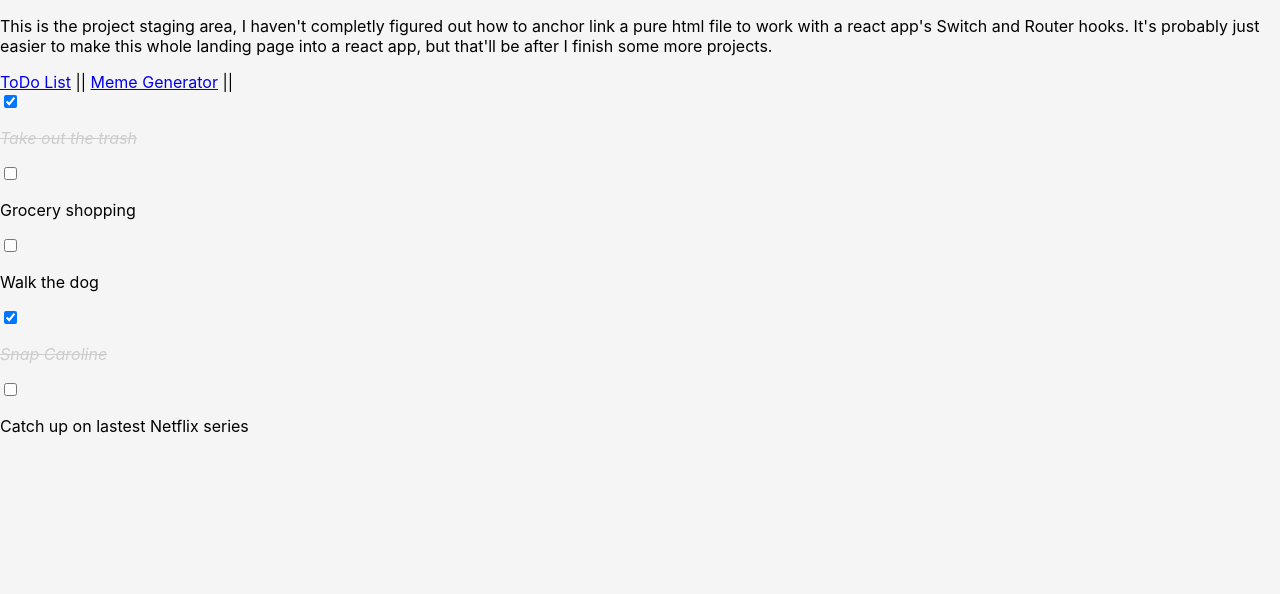
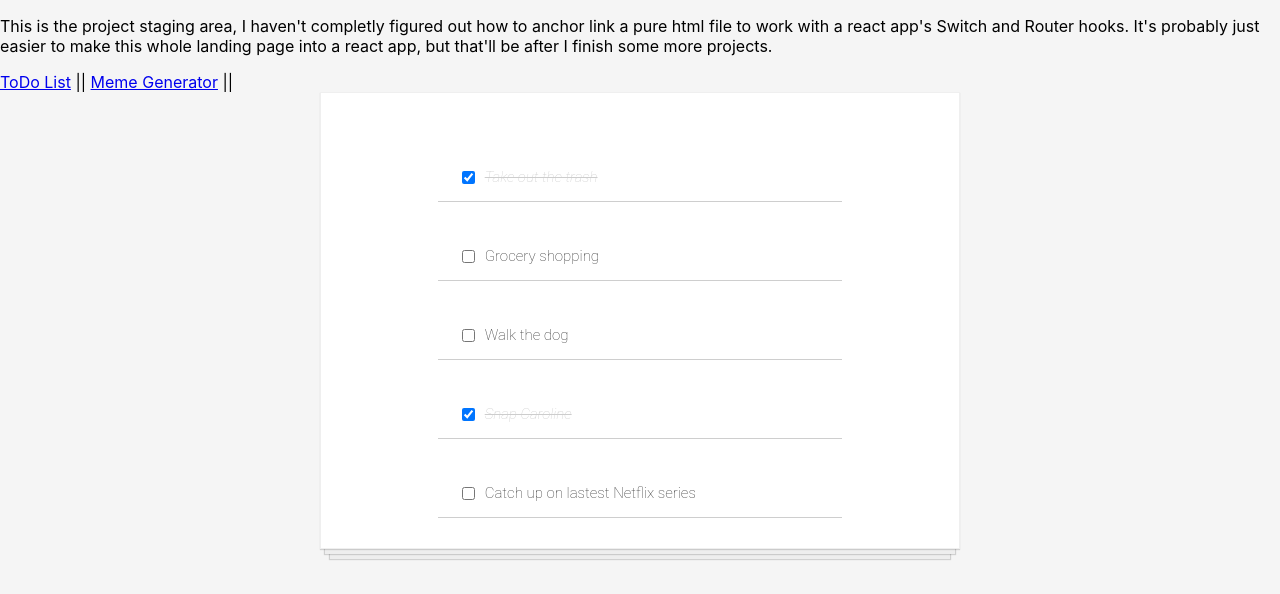
Before and after one commit to JHanek3/OfficialPortfolioPage, a React (Create React App) app in the folder my-app/: page /List in a window 1280 px wide. Shown: the top 594 px of the page. Built offline with nearby package versions, Linux system fonts and the light colour scheme.

Commit message:
Style error

```diff
--- a/my-app/src/App.css
+++ b/my-app/src/App.css
@@ -1,3 +1,51 @@
+body {
+  background-color: whitesmoke;
+}
+
+.todo-list {
+  background-color: white;
+  margin: auto;
+  width: 50%;
+  display: flex;
+  flex-direction: column;
+  align-items: center;
+  border: 1px solid #efefef;
+  box-shadow:
+  /* The top layer shadow */
+      0 1px 1px rgba(0,0,0,0.15),
+          /* The second layer */
+      0 10px 0 -5px #eee,
+          /* The second layer shadow */
+      0 10px 1px -4px rgba(0,0,0,0.15),
+          /* The third layer */
+      0 20px 0 -10px #eee,
+          /* The third layer shadow */
+      0 20px 1px -9px rgba(0,0,0,0.15);
+  padding: 30px;
+}
+
+.todo-item {
+  display: flex;
+  justify-content: flex-start;
+  align-items: center;
+  padding: 30px 20px 0;
+  width: 70%;
+  border-bottom: 1px solid #cecece;
+  font-family: Roboto, sans-serif;
+  font-weight: 100;
+  font-size: 15px;
+  color: #333333;
+}
+
+input[type=checkbox] {
+  margin-right: 10px;
+  font-size: 30px;
+}
+
+input[type=checkbox]:focus {
+  outline: 0;
+}
+
 * {
   box-sizing: border-box;
 }
```
Also changed, not shown: 8 other files (tests, documents, lock files or other folders).
